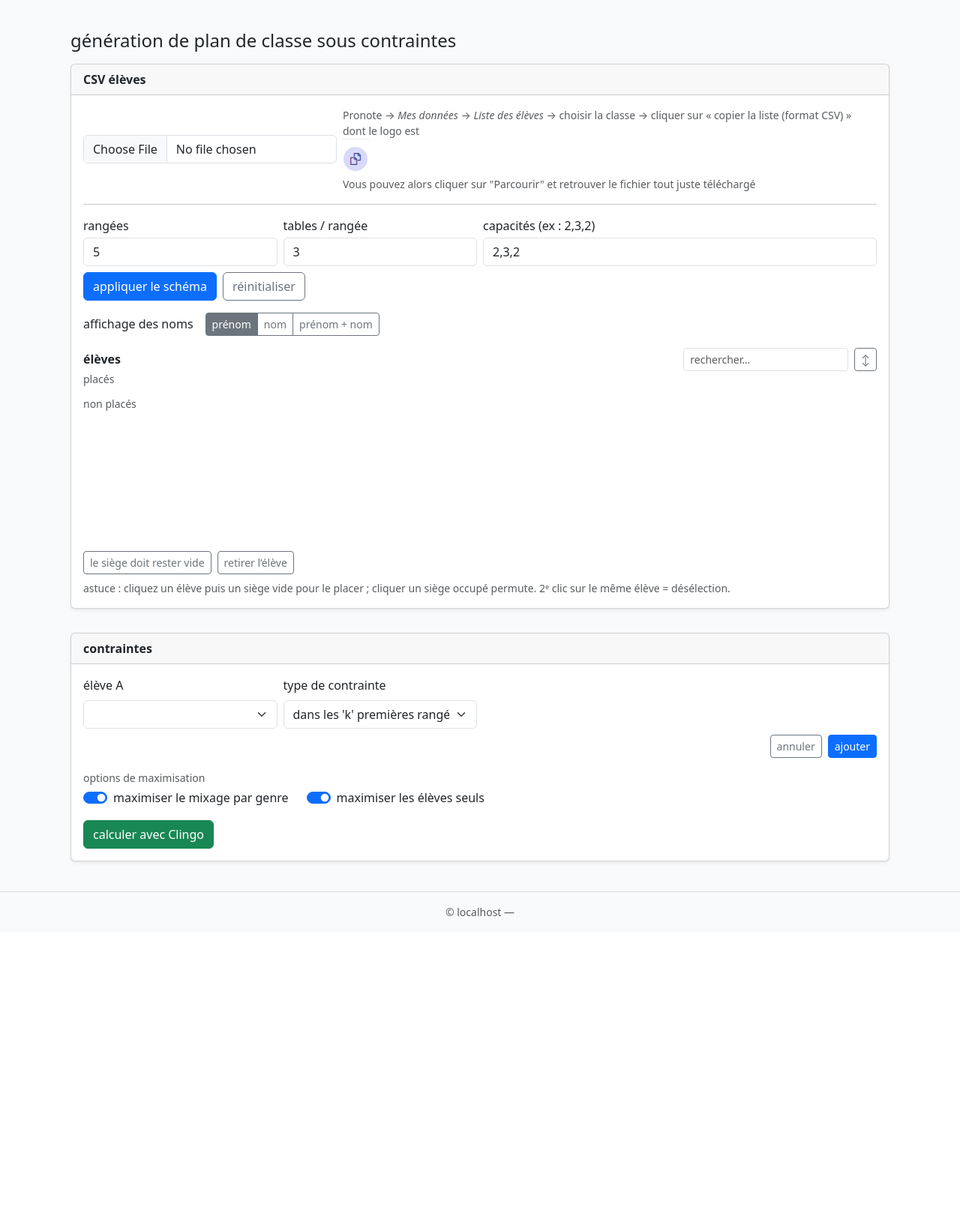
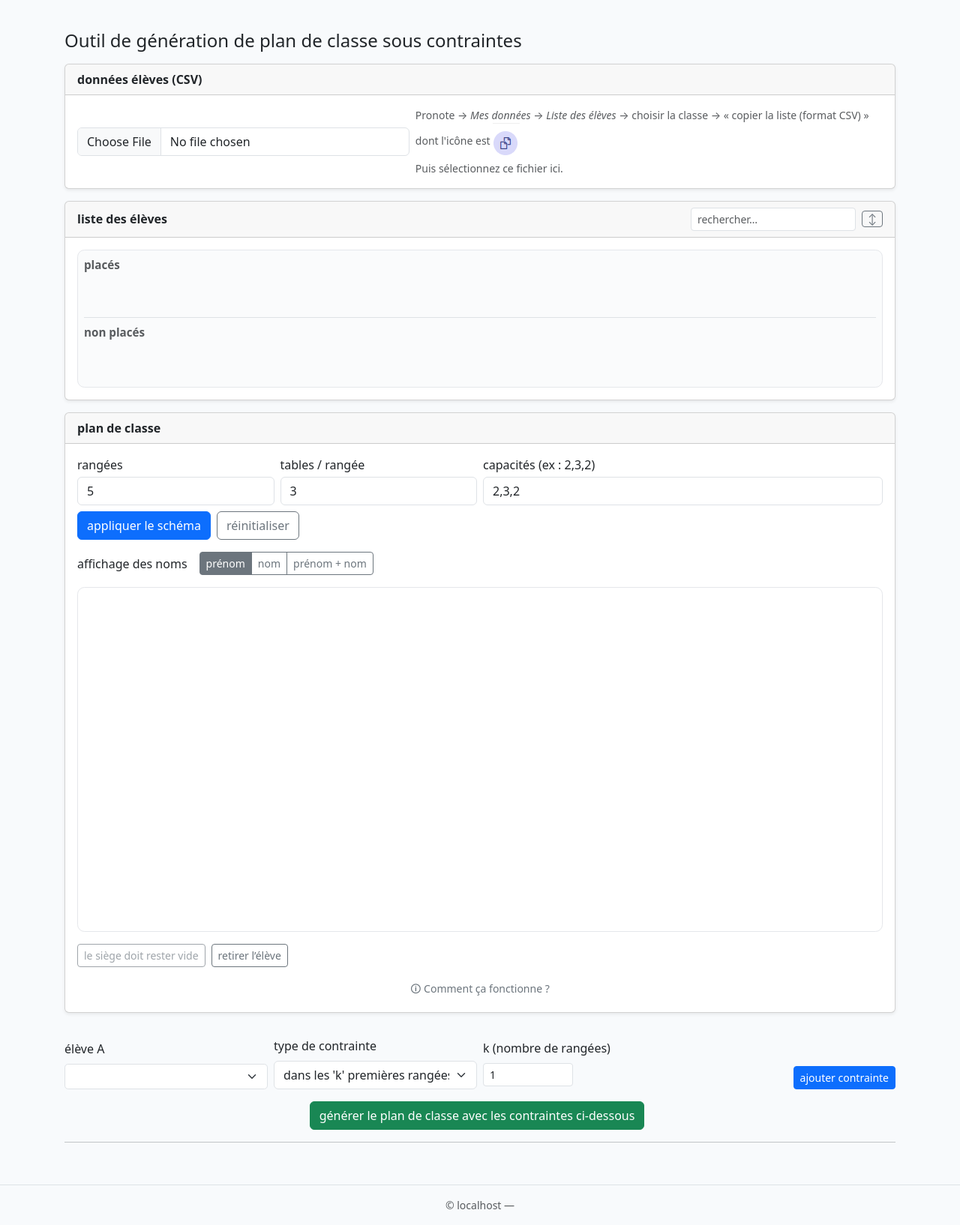
Before and after one commit to pierreandrieu/siteprofessionnel, a Django app: page /plandeclasse/ in a window 1280 px wide. Shown: the part 56-1690 px from the top of the page at 75% size. Before the commit the page ends 1278 px from the top, so only its background shows below. Run offline with Django 5.2, Linux system fonts and the light colour scheme; lists and menus that the app fills with data are empty; parts of the project's set-up code (start-up, migrations or seed data) failed here and were passed over; some libraries are stand-ins or nearby versions.

Commit message:
améliorations mineures

```diff
--- a/plandeclasse/templates/plandeclasse/index.html
+++ b/plandeclasse/templates/plandeclasse/index.html
@@ -3,46 +3,83 @@
 
 {% block title %}plan de classe{% endblock %}
 {% block extra_css %}
-    <link rel="stylesheet" href="{% static 'plandeclasse/plandeclasse.css' %}">
+    <link rel="stylesheet" href="{% static 'css/plandeclasse.css' %}">
 {% endblock %}
 
 {% block content %}
     <div id="pc-root" class="container-fluid py-3">
-        <h1 class="h4 mb-3">génération de plan de classe sous contraintes</h1>
+        <h1 class="h4 mb-3">Outil de génération de plan de classe sous contraintes</h1>
+        <div class="row g-3 align-items-stretch">
 
-        <div class="row g-3 align-items-stretch">
-            <!-- Single full-width column: CSV + controls + students strip + room -->
-            <div class="col-12 d-flex flex-column">
-                <div class="card shadow-sm flex-grow-1">
+            <!-- ====== Carte 1 : Données élèves (CSV) ====== -->
+            <div class="col-12">
+                <div class="card shadow-sm">
                     <div class="card-header py-2">
-                        <strong>CSV élèves</strong>
+                        <strong>données élèves (CSV)</strong>
                     </div>
-
                     <div class="card-body">
-                        <!-- =================== CSV input + help =================== -->
                         <div class="row g-2 align-items-center">
-                            <div class="col-sm-auto">
-                                <input id="csvInput" class="form-control" type="file" accept=".csv">
+                            <div class="col-12 col-sm-7 col-md-6 col-lg-5">
+                                <input id="csvInput" class="form-control w-100" type="file" accept=".csv">
                             </div>
                             <div class="col">
                                 <div class="small text-muted">
                                     Pronote → <em>Mes données</em> → <em>Liste des élèves</em> → choisir la classe →
-                                    cliquer sur « copier la liste (format CSV) » dont le logo est
+                                    « copier la liste (format CSV) » dont l'icône est
                                     <span>
-                                        <div class="col-auto d-none d-sm-block">
-                                            <img src="{% static 'bouton_export_csv.png' %}"
-                                                 alt="bouton export CSV pronote"
-                                                 style="height:50px;opacity:.9">
-                                        </div>
-                                        Vous pouvez alors cliquer sur "Parcourir" et retrouver le fichier tout juste téléchargé
-                                    </span>
+                <div class="col-auto d-none d-sm-inline-block">
+                  <img src="{% static 'bouton_export_csv.png' %}" alt="bouton export CSV pronote"
+                       style="height:50px;opacity:.9">
+                </div>
+                <br>Puis sélectionnez ce fichier ici.
+              </span>
                                 </div>
                             </div>
                         </div>
+                    </div>
+                </div>
+            </div>
 
-                        <hr>
+            <!-- ====== Carte 2 : Liste des élèves ====== -->
+            <div class="col-12">
+                <div class="card shadow-sm students-card">
+                    <div class="card-header py-2 d-flex justify-content-between align-items-center">
+                        <strong>liste des élèves</strong>
+                        <div class="d-flex align-items-center gap-2">
+                            <input id="studentSearch" class="form-control form-control-sm" placeholder="rechercher…"
+                                   style="max-width:220px;">
+                            <button id="toggleStudentsPanel" class="btn btn-sm btn-outline-secondary"
+                                    title="masquer/afficher la liste">↕
+                            </button>
+                        </div>
+                    </div>
+                    <div class="card-body">
+                        <div class="students-strip" aria-label="liste des élèves">
+                            <!-- rangée 'placés' -->
+                            <div class="students-strip-section">
+                                <div class="students-strip-title small text-muted mb-1">placés</div>
+                                <div id="studentsPlaced" class="students-scroll horizontal vstack gap-1 compact"
+                                     role="list"></div>
+                            </div>
+                            <!-- rangée 'non placés' -->
+                            <div class="students-strip-section mt-2 pt-2 border-top">
+                                <div class="students-strip-title small text-muted mb-1">non placés</div>
+                                <div id="studentsUnplaced" class="students-scroll horizontal vstack gap-1 compact"
+                                     role="list"></div>
+                            </div>
+                        </div>
+                    </div>
+                </div>
+            </div>
 
-                        <!-- =================== Room schema controls =================== -->
+            <!-- ====== Carte 3 : Plan de classe ====== -->
+            <div class="col-12">
+                <div class="card shadow-sm">
+                    <div class="card-header py-2">
+                        <strong>plan de classe</strong>
+                    </div>
+                    <div class="card-body">
+                        <!-- Schéma de salle -->
                         <div class="row g-2 mb-2 align-items-end">
                             <div class="col-4 col-md-3">
                                 <label class="form-label mb-1">rangées</label>
@@ -62,7 +99,7 @@
                             </div>
                         </div>
 
-                        <!-- =================== Name view options =================== -->
+                        <!-- Affichage des noms -->
                         <div class="d-flex align-items-center gap-2 mt-3">
                             <span class="me-2">affichage des noms</span>
                             <div class="btn-group" role="group" aria-label="affichage">
@@ -75,72 +112,84 @@
                             </div>
                         </div>
 
-                        <!-- =================== Students strip (between controls and room) =================== -->
-                        <!-- NOTE (English): Replaces the old right sidebar. Two horizontal rows:
-                             top = placed, bottom = unplaced. Each row is horizontally scrollable. -->
-                        <div class="students-strip mt-3" aria-label="liste des élèves">
-                            <div class="students-strip-header d-flex justify-content-between align-items-center">
-                                <strong>élèves</strong>
-                                <div class="d-flex align-items-center gap-2">
-                                    <input id="studentSearch" class="form-control form-control-sm"
-                                           placeholder="rechercher…" style="max-width:220px;">
-                                    <button id="toggleStudentsPanel" class="btn btn-sm btn-outline-secondary"
-                                            title="masquer/afficher la liste">↕
-                                    </button>
-                                </div>
-                            </div>
-
-                            <!-- Placed students row (top) -->
-                            <div class="students-strip-section">
-                                <div class="students-strip-title small text-muted mb-1">placés</div>
-                                <div id="studentsPlaced" class="students-scroll horizontal vstack gap-1 compact"
-                                     role="list"></div>
-                            </div>
-
-                            <!-- Unplaced students row (bottom) -->
-                            <div class="students-strip-section mt-2">
-                                <div class="students-strip-title small text-muted mb-1">non placés</div>
-                                <div id="studentsUnplaced" class="students-scroll horizontal vstack gap-1 compact"
-                                     role="list"></div>
-                            </div>
-                        </div>
-
-                        <!-- =================== Room SVG =================== -->
+                        <!-- SVG -->
                         <div class="room-scroll mt-3">
                             <svg id="roomCanvas" class="w-100"></svg>
                         </div>
 
-                        <!-- =================== Action buttons under room =================== -->
+                        <!-- Actions -->
                         <div class="d-flex gap-2 mt-3">
                             <button id="btnToggleBan" class="btn btn-outline-secondary btn-sm">le siège doit rester
                                 vide
                             </button>
                             <button id="btnUnassign" class="btn btn-outline-secondary btn-sm">retirer l’élève</button>
                         </div>
+                        <p class="mt-3 mb-1 text-center">
+                            <a class="link-secondary small" data-bs-toggle="collapse" href="#pcHelp" role="button"
+                               aria-expanded="false" aria-controls="pcHelp">
+                                🛈 Comment ça fonctionne ?
+                            </a>
+                        </p>
+                        <div class="collapse" id="pcHelp">
+                            <div class="pc-help">
+                                <ul class="mb-2">
+                                    <li><strong>Sélectionner un élève :</strong> cliquez sur son nom dans la liste OU sur la place qu'il occupe. Re-clic
+                                        = désélection.
+                                    </li>
+                                    <li><strong>Sélectionner un siège :</strong>
+                                        <ul class="mb-2">
+                                            <li><em>Siège vide</em> → sélection du siège (le bouton <em>« le siège doit
+                                                rester vide »</em> s’active).
+                                            </li>
+                                            <li><em>Siège occupé</em> → sélection de l’élève assis à ce siège.</li>
+                                        </ul>
+                                    </li>
+                                    <li><strong>Placer / déplacer :</strong>
+                                        <ul class="mb-2">
+                                            <li>Élève sélectionné ➝ clic sur <em>siège vide</em> : l’élève est placé.
+                                            </li>
+                                            <li>Élève sélectionné ➝ clic sur <em>siège occupé</em> : les deux élèves
+                                                sont <em>permutés</em>.
+                                            </li>
+                                        </ul>
+                                    </li>
+                                    <li><strong>Interdire un siège :</strong> sélectionnez un <em>siège vide</em> puis
+                                        cliquez
+                                        <em>« le siège doit rester vide »</em> (re-clic = le rendre disponible).
+                                    </li>
+                                    <li><strong>Retirer un élève de son siège :</strong> sélectionnez le siège occupé
+                                        puis cliquez
+                                        <em>« retirer l’élève »</em>.
+                                    </li>
+                                    <li><strong>Affichage des noms :</strong> utilisez les boutons <em>prénom / nom /
+                                        prénom + nom</em>.
+                                    </li>
+                                </ul>
+                                <div class="small text-muted">Astuce : utilisez la recherche pour filtrer la liste
+                                    d’élèves.
+                                </div>
+                            </div>
+                        </div>
 
-                        <div class="mt-2 small text-muted">
-                            astuce : cliquez un élève puis un siège vide pour le placer ; cliquer un siège occupé
-                            permute.
-                            2ᵉ clic sur le même élève = désélection.
-                        </div>
                     </div>
                 </div>
             </div>
         </div>
 
+
         <!-- =================== Constraints (full width) =================== -->
         <div class="row g-3 mt-3">
             <div class="col-12">
-                <div class="card shadow-sm">
-                    <div class="card-header py-2">
-                        <strong>contraintes</strong>
-                    </div>
-                    <div class="card-body">
+                <div class="card-body constraints-body">
+
+                    <!-- ====== Formulaire de création de contrainte ====== -->
+                    <div class="constraints-form">
                         <div class="row g-2 align-items-end">
                             <div class="col-12 col-md-4 col-lg-3">
                                 <label class="form-label">élève A</label>
-                                <select class="form-select" id="cstStudentA"></select>
+                                <select class="form-select cst-select" id="cstStudentA"></select>
                             </div>
+
                             <div class="col-12 col-md-4 col-lg-3">
                                 <label class="form-label">type de contrainte</label>
                                 <select class="form-select" id="constraintType">
@@ -152,45 +201,39 @@
                                     <option value="far_apart">distance d'au moins 'd' avec l'élève</option>
                                 </select>
                             </div>
+
                             <div class="col-12 col-md-4 col-lg-3" id="cstStudentBWrap" hidden>
-                                <label class="form-label">élève B</label>
-                                <select class="form-select" id="cstStudentB"></select>
+                                <label class="form-label">Élève B</label>
+                                <select class="form-select cst-select" id="cstStudentB"></select>
                             </div>
+
                             <div class="col-12 col-md-4 col-lg-3" id="cstParamWrap" hidden>
-                                <label class="form-label" id="cstParamLabel">paramètre</label>
-                                <input id="cstParam" type="number" min="1" class="form-control" placeholder="">
+                                <label class="form-label" id="cstParamLabel">Paramètre</label>
+                                <input id="cstParam" type="number" min="1"
+                                       class="form-control form-control-sm w-auto param-input"
+                                       inputmode="numeric" placeholder="">
                                 <div class="form-text" id="cstParamHelp"></div>
                             </div>
-                            <div class="col-12 d-flex justify-content-end gap-2">
-                                <button class="btn btn-sm btn-outline-secondary" id="btnCancelConstraint">annuler
-                                </button>
-                                <button class="btn btn-sm btn-primary" id="btnAddConstraint">ajouter</button>
-                            </div>
-                        </div>
 
-                        <div class="mt-3" id="constraintsList"></div>
-
-                        <!-- =================== Maximization options moved here =================== -->
-                        <div class="solver-options mt-3">
-                            <div class="small text-muted mb-1">options de maximisation</div>
-                            <div class="d-flex align-items-center gap-4 flex-wrap">
-                                <div class="form-check form-switch">
-                                    <input class="form-check-input" type="checkbox" id="optMixage" checked>
-                                    <label class="form-check-label" for="optMixage">maximiser le mixage par
-                                        genre</label>
-                                </div>
-                                <div class="form-check form-switch">
-                                    <input class="form-check-input" type="checkbox" id="optSolo" checked>
-                                    <label class="form-check-label" for="optSolo">maximiser les élèves seuls</label>
+                            <!-- Bouton “ajouter contrainte” aligné à droite du row -->
+                            <div class="col-12 col-md-auto ms-md-auto">
+                                <label class="form-label invisible d-none d-md-block">Actions</label>
+                                <div class="text-end">
+                                    <button class="btn btn-sm btn-primary w-auto" type="button" id="btnAddConstraint">
+                                        ajouter contrainte
+                                    </button>
                                 </div>
                             </div>
                         </div>
 
-                        <div class="mt-3 d-flex gap-2">
-                            <button id="btnSolve" class="btn btn-success">calculer avec Clingo</button>
+                        <div class="d-flex align-items-center justify-content-center gap-2 mt-3">
+                            <button id="btnSolve" class="btn btn-success">
+                                générer le plan de classe avec les contraintes ci-dessous
+                            </button>
                             <div id="solveStatus" class="small text-muted"></div>
                         </div>
 
+                        <!-- Liens de téléchargement (restent proches du bouton) -->
                         <div id="solveDownloads" class="mt-2 d-none">
                             <a id="dlPNG" class="btn btn-sm btn-outline-secondary" href="#" target="_blank">PNG</a>
                             <a id="dlPDF" class="btn btn-sm btn-outline-secondary" href="#" target="_blank">PDF</a>
@@ -198,12 +241,20 @@
                             <a id="dlTXT" class="btn btn-sm btn-outline-secondary" href="#" target="_blank">contraintes.txt</a>
                         </div>
                     </div>
+
+                    <hr class="my-3">
+
+                    <!-- ====== Liste des contraintes validées (en bas, scrollable) ====== -->
+                    <div class="constraints-list">
+                        <div id="constraintsList"></div>
+                    </div>
                 </div>
+
             </div>
         </div>
     </div>
 {% endblock %}
 
 {% block extra_js %}
-    <script type="module" src="{% static 'plandeclasse/plandeclasse.js' %}"></script>
+    <script type="module" src="{% static 'plandeclasse/js/plandeclasse.js' %}"></script>
 {% endblock %}
```
